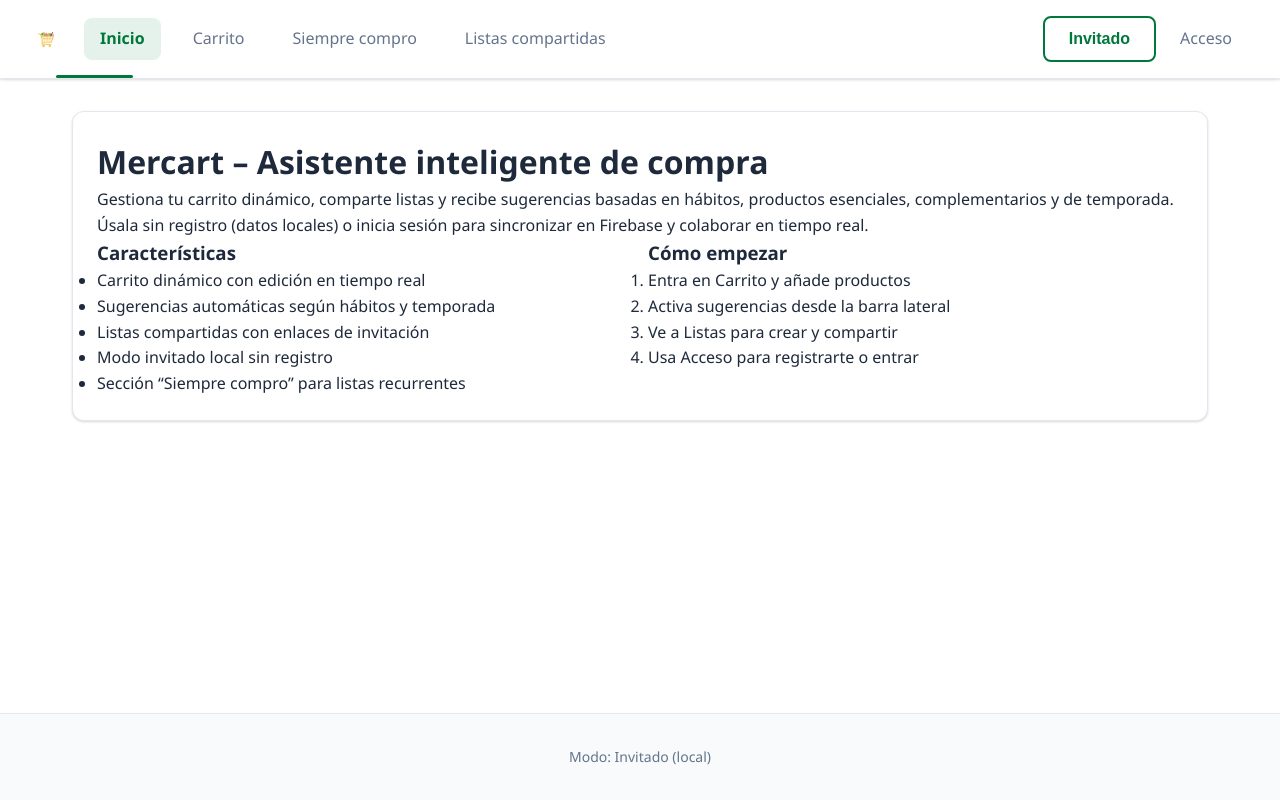
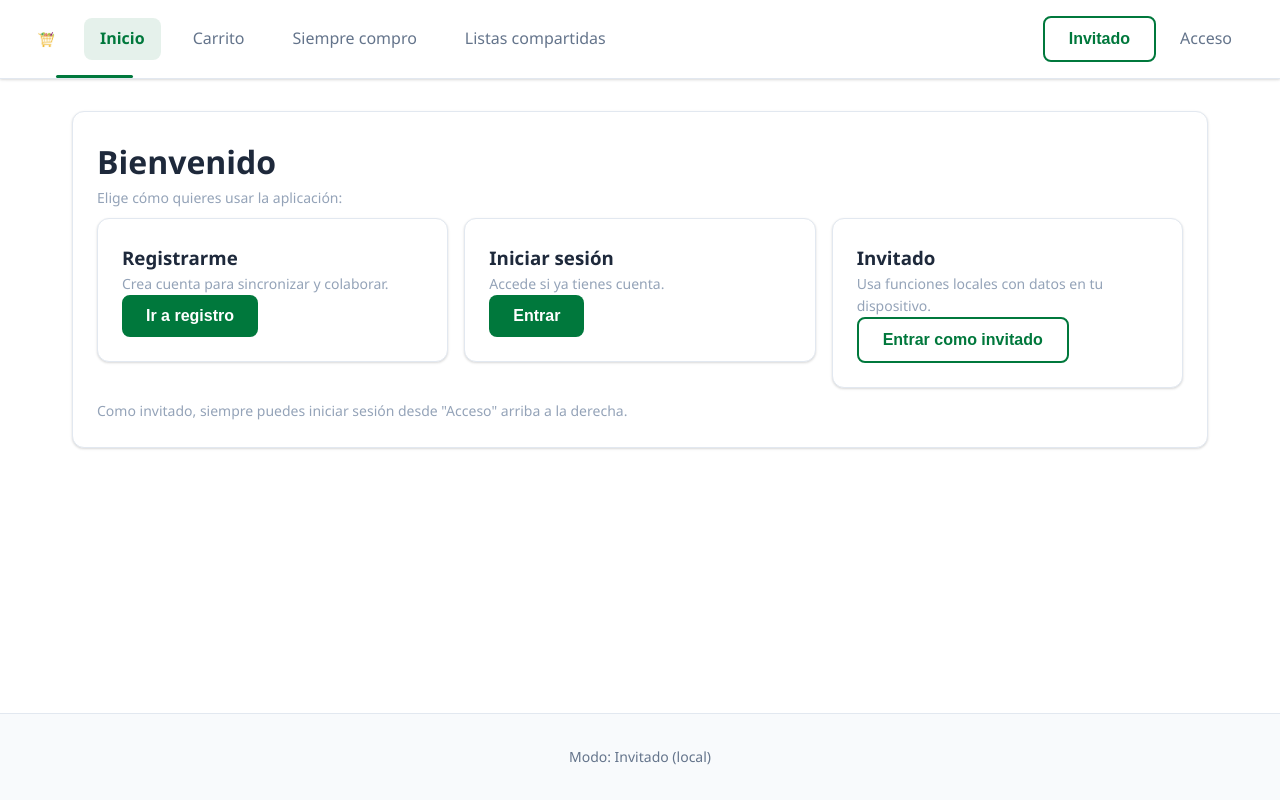
Before and after one commit to Andressance/mercadona_v2, a React (Vite) app: page / in a window 1280 px wide. Built offline with nearby package versions, Linux system fonts and the light colour scheme; no server answers.

Commit message:
comiteao

```diff
--- a/src/App.jsx
+++ b/src/App.jsx
@@ -1,6 +1,6 @@
 import { Routes, Route, Navigate } from 'react-router-dom';
 import NavBar from './components/NavBar.jsx';
-import Home from './pages/Home.jsx';
+import WelcomePage from './pages/Welcome.jsx';
 import AuthPage from './pages/Auth.jsx';
 import CartPage from './pages/Cart.jsx';
 import AlwaysBuyPage from './pages/AlwaysBuy.jsx';
@@ -15,7 +15,7 @@ export default function App() {
       <NavBar />
       <main className="container">
         <Routes>
-          <Route path="/" element={<Home />} />
+          <Route path="/" element={<WelcomePage />} />
           <Route path="/auth" element={<AuthPage />} />
           <Route path="/carrito" element={<CartPage />} />
           <Route path="/siempre" element={<AlwaysBuyPage />} />
--- /dev/null
+++ b/src/pages/Welcome.jsx
@@ -0,0 +1,45 @@
+import { useNavigate } from 'react-router-dom';
+import { useAuth } from '../modules/auth/AuthContext.jsx';
+
+export default function WelcomePage() {
+  const navigate = useNavigate();
+  const { mode, useLocalMode } = useAuth();
+
+  const goAuth = () => navigate('/auth');
+  const useGuest = () => { useLocalMode(); navigate('/carrito'); };
+
+  return (
+    <div className="card">
+      <h1>Bienvenido</h1>
+      <p className="muted">Elige cómo quieres usar la aplicación:</p>
+      <div className="row" style={{ marginTop: '.5rem' }}>
+        <div className="col">
+          <div className="card">
+            <h3>Registrarme</h3>
+            <p className="muted">Crea cuenta para sincronizar y colaborar.</p>
+            <button className="btn" onClick={goAuth}>Ir a registro</button>
+          </div>
+        </div>
+        <div className="col">
+          <div className="card">
+            <h3>Iniciar sesión</h3>
+            <p className="muted">Accede si ya tienes cuenta.</p>
+            <button className="btn" onClick={goAuth}>Entrar</button>
+          </div>
+        </div>
+        <div className="col">
+          <div className="card">
+            <h3>Invitado</h3>
+            <p className="muted">Usa funciones locales con datos en tu dispositivo.</p>
+            <button className="btn secondary" onClick={useGuest}>Entrar como invitado</button>
+          </div>
+        </div>
+      </div>
+      {mode === 'local' && (
+        <p className="muted" style={{ marginTop: '.75rem' }}>
+          Como invitado, siempre puedes iniciar sesión desde "Acceso" arriba a la derecha.
+        </p>
+      )}
+    </div>
+  );
+}
```
